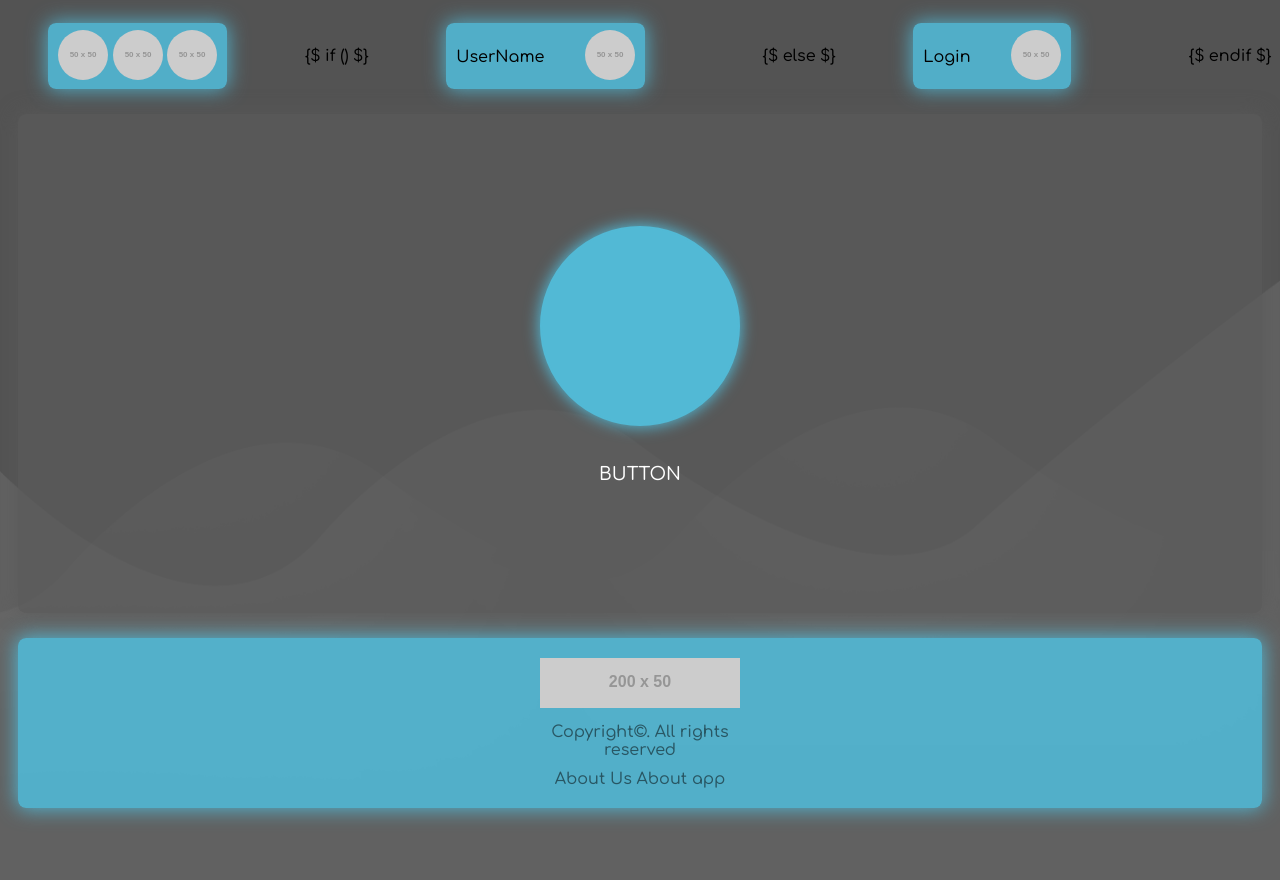
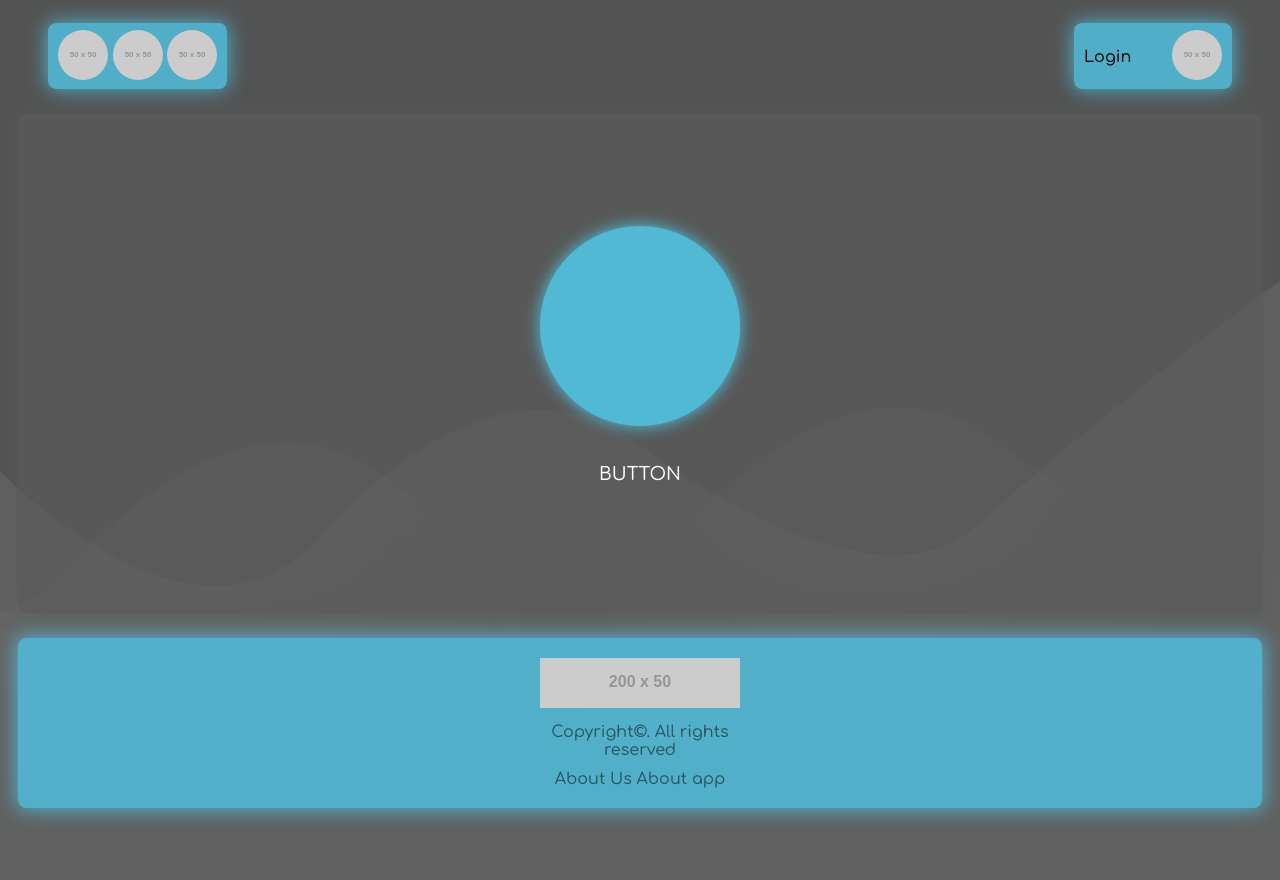
Before and after one commit to YukkieWQR/emnosys_wqrfl, a Django app: page / in a window 1280 px wide. Run offline with Django 3.2, Linux system fonts and the light colour scheme; grey boxes labelled with a size stand in for pictures from a placeholder-image service; some libraries are stand-ins or nearby versions.

Commit message:
changed few lines in main.html

```diff
--- a/emnosys/templates/emnosys/main.html
+++ b/emnosys/templates/emnosys/main.html
@@ -14,17 +14,23 @@
             <a href="http://"><img src="https://dummyimage.com/50x50" alt="" class="social--icon"></a>
             <a href="http://"><img src="https://dummyimage.com/50x50" alt="" class="social--icon"></a>
         </div>
-        {$ if () $}
+
+        {% if user_auth == True %}
+
             <div class="user">
                 <label id="user--label">UserName</label>
                 <a href="http://"><img src="https://dummyimage.com/50x50" alt="" id="user--icon"></a>
             </div>
-        {$ else $}
+
+        {% else %}
+
             <div class="user">
                 <label id="user--label">Login</label>
                 <a href="login.html"><img src="https://dummyimage.com/50x50" alt="" id="user--icon"></a>
             </div>
-        {$ endif $}
+
+        {% endif %}
+
         </div>
     <div class="main">
         <button type="submit" id="main--button"></button>
```
